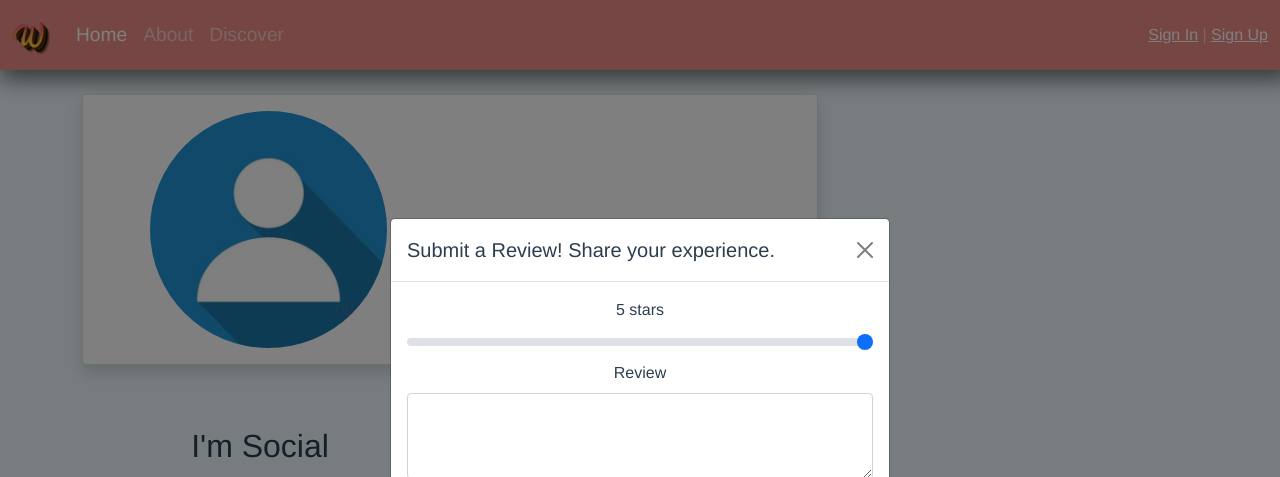
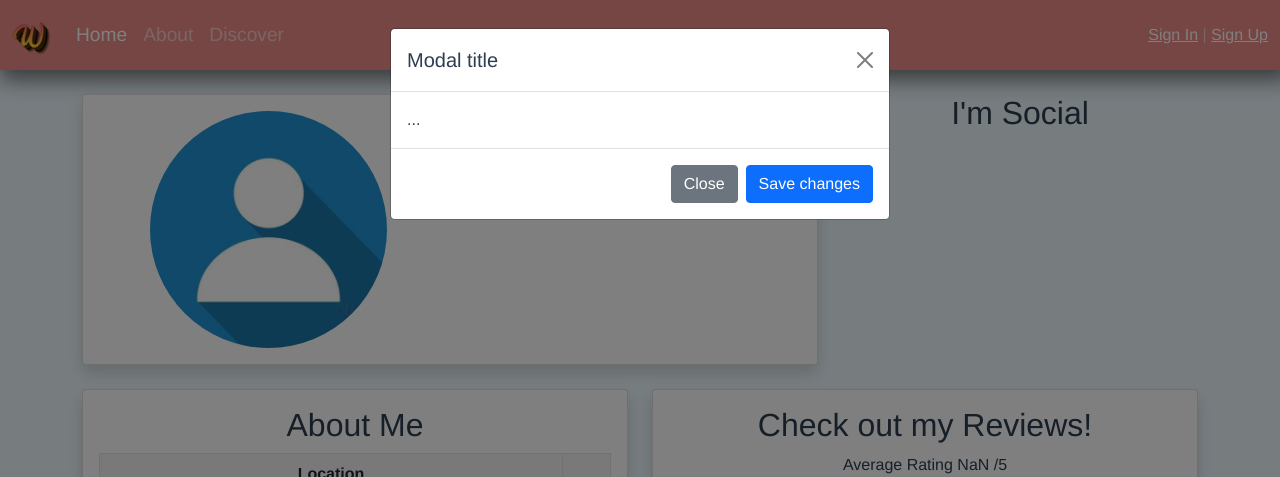
Before and after one commit to salvadorsalgado1/tourist, a Vue app: page /profile/1 in a window 1280 px wide. Both pictures are taken after a click on the button "Submit A Review!". Shown: the top 477 px of the page. Built offline with nearby package versions, Linux system fonts and the light colour scheme; no server answers.

Commit message:
Profile modal initial

```diff
--- a/src/components/ProfileHeader.vue
+++ b/src/components/ProfileHeader.vue
@@ -11,6 +11,7 @@
             <p class="left-text">
               {{description}}
             </p>
+              <ReservationModal/>
           </div>
         </div>
       </div>
@@ -19,14 +20,27 @@
 </template>
 
 <script>
+import ReservationModal from './modals/ReservationModal';
 export default {
-  props:[  'description', 'fullName'],
+components:{ReservationModal},
+props:[  'description', 'fullName'],
   mounted(){
+  },
+  methods:{
+    reserve(user){
+        console.log(user)
+    }
   },
   computed:{
     Person(){
       let person = this.$store.state.user;
       return person;
+    },
+    userData(){
+        console.log("computed")
+        let user = this.$store.state.profile
+         console.log(user)
+        return user;
     },
     userWithImage(){
       //let image = './test-images/'+ this.$store.state.person.image + '.jpg'
@@ -45,4 +59,8 @@ export default {
 .profile-img{
     width:70%;
 }
+#create-reservation{
+    border-color:orange;
+    background-image:linear-gradient(120deg, rgb(255, 102, 0) , rgb(255, 143, 14),rgb(255, 145, 0));
+}
 </style>
--- /dev/null
+++ b/src/components/modals/ReservationModal.vue
@@ -0,0 +1,86 @@
+<template>
+  <div class="reservation-modal">
+      <!-- <div class="modal-content modal" id="exampleModal">
+
+
+        <div class="modal-header">
+            <span class="closeBtn">&times;</span>
+            <h2>TOUR SCHEDULER</h2>
+        </div>
+        <div class="modal-body">
+            <p>Hello.....I am a modal</p>
+            <p>More information comming up.....</p>
+
+            <label>Tour Guide: </label>
+            <input type="text" id="tour-guide-name" value="name base on profile's name" class="input" readOnly>
+            <br><br>
+            <label>Tourist: </label>
+            <input type="text" id="tourist-name" value="name base on tourist name" class="input">
+            <br><br>
+            <div class="date-picker-container">
+                <label>From:</label>
+                <input type="date" min="" id="fromDate" class="date-box">
+
+                <label>To:</label>
+                <input type="date" name="" max="" id="toDate" class="date-box">
+            </div>
+
+
+
+        <div class="modal-footer">
+
+            <button id="submitBtn" class="button">Submit</button>
+        </div>
+        </div>
+    </div>            -->
+
+    <!-- Button trigger modal -->
+<button type="button" class="btn btn-primary" data-bs-toggle="modal" data-bs-target="#exampleModal">
+  Launch demo modal
+</button>
+
+<!-- <div class="button-for-profile"> -->
+    <!-- <button @click="reserve(userData.userID)" class="btn btn-primary" id="create-reservation">Schedule Tour</button> -->
+<!-- </div> -->
+
+<!-- Modal -->
+<div class="modal fade" id="exampleModal" tabindex="-1" aria-labelledby="exampleModalLabel" aria-hidden="true">
+  <div class="modal-dialog">
+    <div class="modal-content">
+      <div class="modal-header">
+        <h5 class="modal-title" id="exampleModalLabel">Modal title</h5>
+        <button type="button" class="btn-close" data-bs-dismiss="modal" aria-label="Close"></button>
+      </div>
+      <div class="modal-body">
+        ...
+      </div>
+      <div class="modal-footer">
+        <button type="button" class="btn btn-secondary" data-bs-dismiss="modal">Close</button>
+        <button type="button" class="btn btn-primary">Save changes</button>
+      </div>
+    </div>
+  </div>
+</div>
+  </div>
+</template>
+
+<script>
+export default {
+
+
+
+ methods:{
+      showModal(){
+      var myModal = document.getElementById('myModal')
+      var myInput = document.getElementById('myInput')
+
+      myModal.addEventListener('exampleModal', function () {
+      myInput.focus()})
+  }
+ }
+}
+</script>
+
+<style>
+
+</style>
--- a/src/views/Profile.vue
+++ b/src/views/Profile.vue
@@ -4,9 +4,6 @@
           <div class="row mt-4">
               <div class="col-md-8 mb-4">
                 <ProfileHeader :fullName="userData.fullName" :description="userData.introText"/>
-              </div>
-              <div class="button-for-profile">
-                  <button @click="reserve(userData.userID)" class="btn btn-primary">Schedule Tour</button>
               </div>
               <div class="col-md-4 col-sm-8 mb-4">
                 <SocialMedia
@@ -61,11 +58,6 @@ data(){
         profileImage:null
     }
 },
-methods:{
-    reserve(user){
-        console.log(user)
-    }
-},
 computed:{
     userData(){
         console.log("computed")
```
Also changed, not shown: 1 other file (tests, documents, lock files or other folders).
